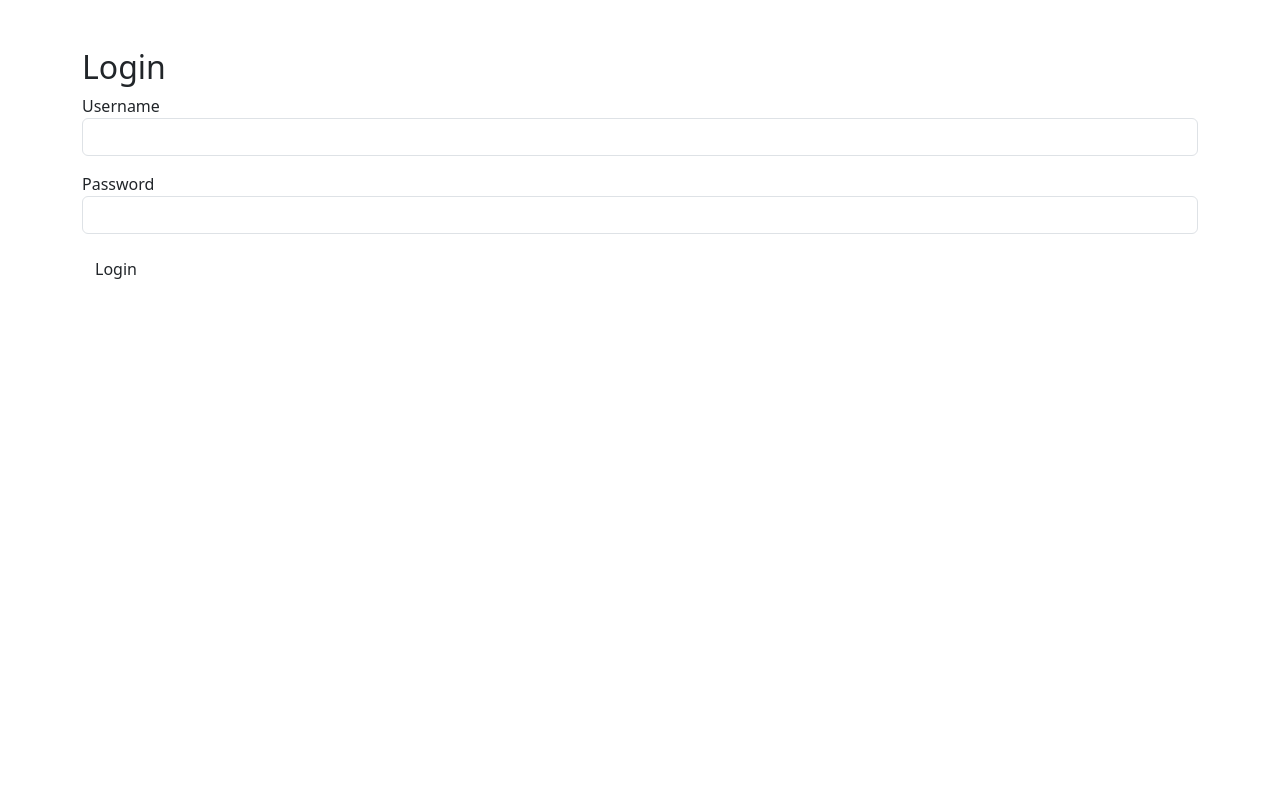
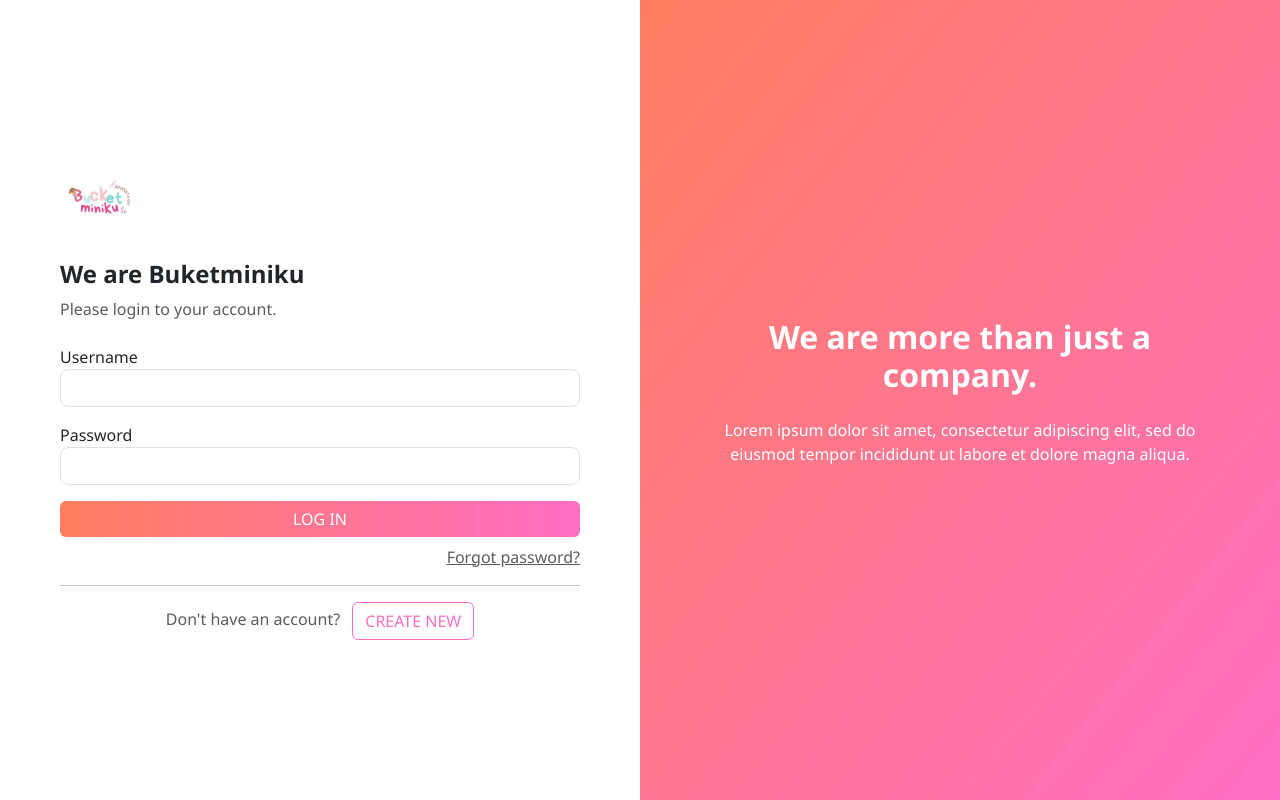
Before and after one commit to riomikail28/Rekayasa_E-bisnis_KELOMPOK-4, a PHP site: page /auth/login.php in a window 1280 px wide. Run offline with PHP 8.4, Linux system fonts and the light colour scheme.

Commit message:
style: update tampilan login dan halaman pelanggan

```diff
--- a/auth/login.php
+++ b/auth/login.php
@@ -18,14 +18,65 @@ if (isset($_POST['login'])) {
 ?>
 
 <!DOCTYPE html>
-<html>
+<html lang="id">
 <head>
-  <title>Login</title>
+  <meta charset="UTF-8">
+  <title>Login - Buketminiku</title>
   <link href="https://cdn.jsdelivr.net/npm/bootstrap@5.3.0/dist/css/bootstrap.min.css" rel="stylesheet">
+  <style>
+    body {
+      margin: 0;
+      font-family: 'Segoe UI', sans-serif;
+    }
+    .login-wrapper {
+      display: flex;
+      height: 100vh;
+    }
+    .left-panel {
+      flex: 1;
+      background-color: #fff;
+      padding: 60px;
+      display: flex;
+      flex-direction: column;
+      justify-content: center;
+    }
+    .right-panel {
+      flex: 1;
+      background: linear-gradient(to bottom right, #ff7e5f, #ff6ec4);
+      color: white;
+      padding: 60px;
+      display: flex;
+      flex-direction: column;
+      justify-content: center;
+    }
+    .logo {
+      width: 80px;
+      margin-bottom: 20px;
+    }
+    .btn-pink {
+      background: linear-gradient(to right, #ff7e5f, #ff6ec4);
+      color: white;
+      border: none;
+    }
+    .btn-outline-pink {
+      border: 1px solid #ff6ec4;
+      color: #ff6ec4;
+      background-color: transparent;
+    }
+    .form-control {
+      border-radius: 8px;
+    }
+  </style>
 </head>
-<body class="container mt-5">
-  <h2>Login</h2>
+<body>
+  <div class="login-wrapper">
+    <div class="left-panel">
+      <img src="../uploads/logo_bucketminiku.jpg" alt="Buketminiku Logo" class="logo">
+      <h4 class="fw-bold">We are Buketminiku</h4>
+      <p class="text-muted mb-4">Please login to your account.</p>
+
       <?php if (isset($error)) echo "<div class='alert alert-danger'>$error</div>"; ?>
+
       <form method="POST">
         <div class="mb-3">
           <label>Username</label>
@@ -35,7 +86,23 @@ if (isset($_POST['login'])) {
           <label>Password</label>
           <input type="password" name="password" class="form-control" required>
         </div>
-    <button type="submit" name="login" class="btn btn-pink">Login</button>
+        <button type="submit" name="login" class="btn btn-pink w-100 mb-2">LOG IN</button>
+        <div class="text-end">
+          <a href="#" class="text-muted">Forgot password?</a>
+        </div>
       </form>
+
+      <hr>
+      <div class="text-center">
+        <span class="text-muted">Don't have an account?</span>
+        <a href="registrasi.php" class="btn btn-outline-pink ms-2">CREATE NEW</a>
+      </div>
+    </div>
+
+    <div class="right-panel text-center">
+      <h2 class="fw-bold">We are more than just a company.</h2>
+      <p class="mt-3">Lorem ipsum dolor sit amet, consectetur adipiscing elit, sed do eiusmod tempor incididunt ut labore et dolore magna aliqua.</p>
+    </div>
+  </div>
 </body>
 </html>
--- a/views/pelanggan/home.php
+++ b/views/pelanggan/home.php
@@ -23,7 +23,7 @@ if (session_status() === PHP_SESSION_NONE) {
       object-fit: cover;
     }
   </style>
-  <link rel="stylesheet" href="../assets/css/style.css">
+  <link rel="stylesheet" href="../assets/style.css">
 </head>
 <body>
 
--- a/views/pelanggan/home_login.php
+++ b/views/pelanggan/home_login.php
@@ -23,7 +23,7 @@ if (session_status() === PHP_SESSION_NONE) {
       object-fit: cover;
     }
   </style>
-  <link rel="stylesheet" href="../assets/css/style.css">
+  <link rel="stylesheet" href="./style.css">
 </head>
 <body>
 
```
Also changed, not shown: uploads/logo_bucketminiku.jpg (added). Lines whose indentation alone changed are shown as unchanged.
